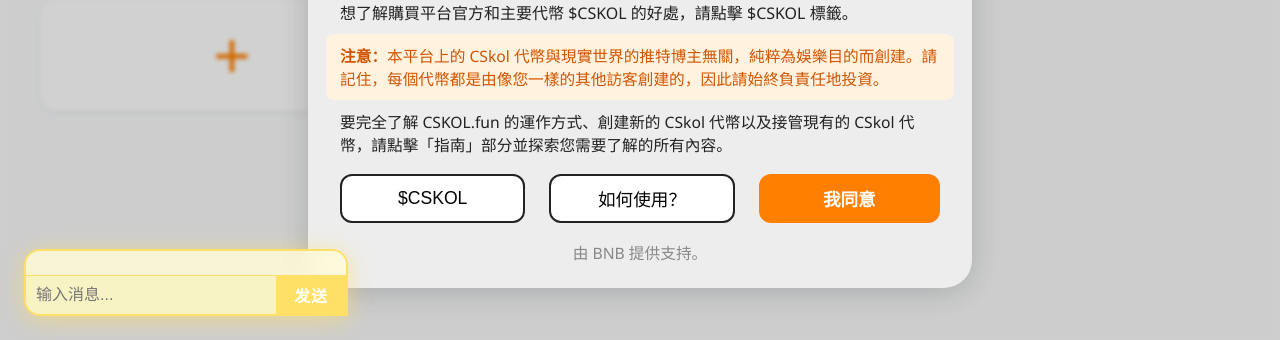
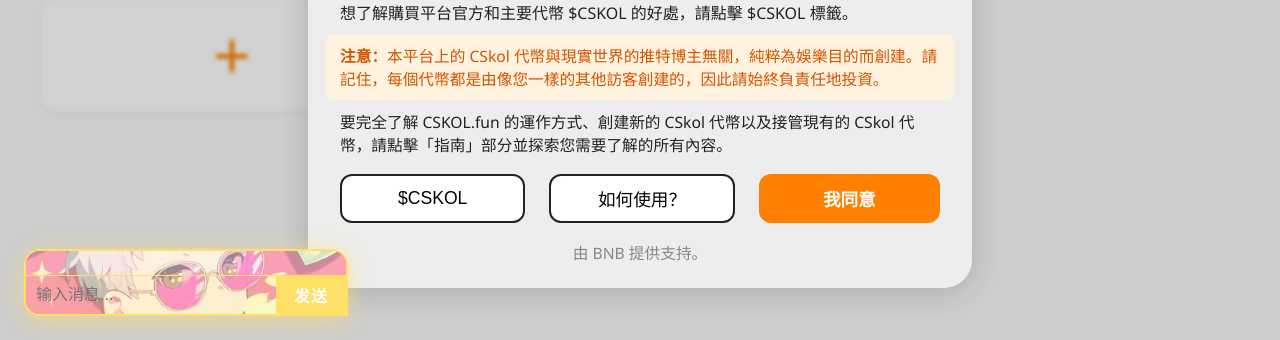
Before and after one commit to big-pig111/ceshi, a plain HTML site: page index.html in a window 1280 px wide. Shown: the part 460-800 px from the top of the page. Drawn offline with Linux system fonts and the light colour scheme; no server answers.

Commit message:
Update index.html

```diff
--- a/index.html
+++ b/index.html
@@ -98,7 +98,7 @@
             bottom: 24px;
             width: 320px;
             max-height: 260px;
-            background: rgba(255, 249, 196, 0.7); /* 更淡黄 */
+            background: rgba(255, 249, 196, 0.7);
             border-radius: 16px 16px 0 16px;
             box-shadow: 0 4px 24px #ffe06699;
             z-index: 9999;
@@ -108,6 +108,10 @@
             backdrop-filter: blur(8px);
             font-family: inherit;
             border: 2px solid #FFE066;
+            background-image: url('2.jpg');
+            background-size: cover;
+            background-position: center;
+            background-repeat: no-repeat;
         }
         #chat-messages {
             flex: 1;
```
